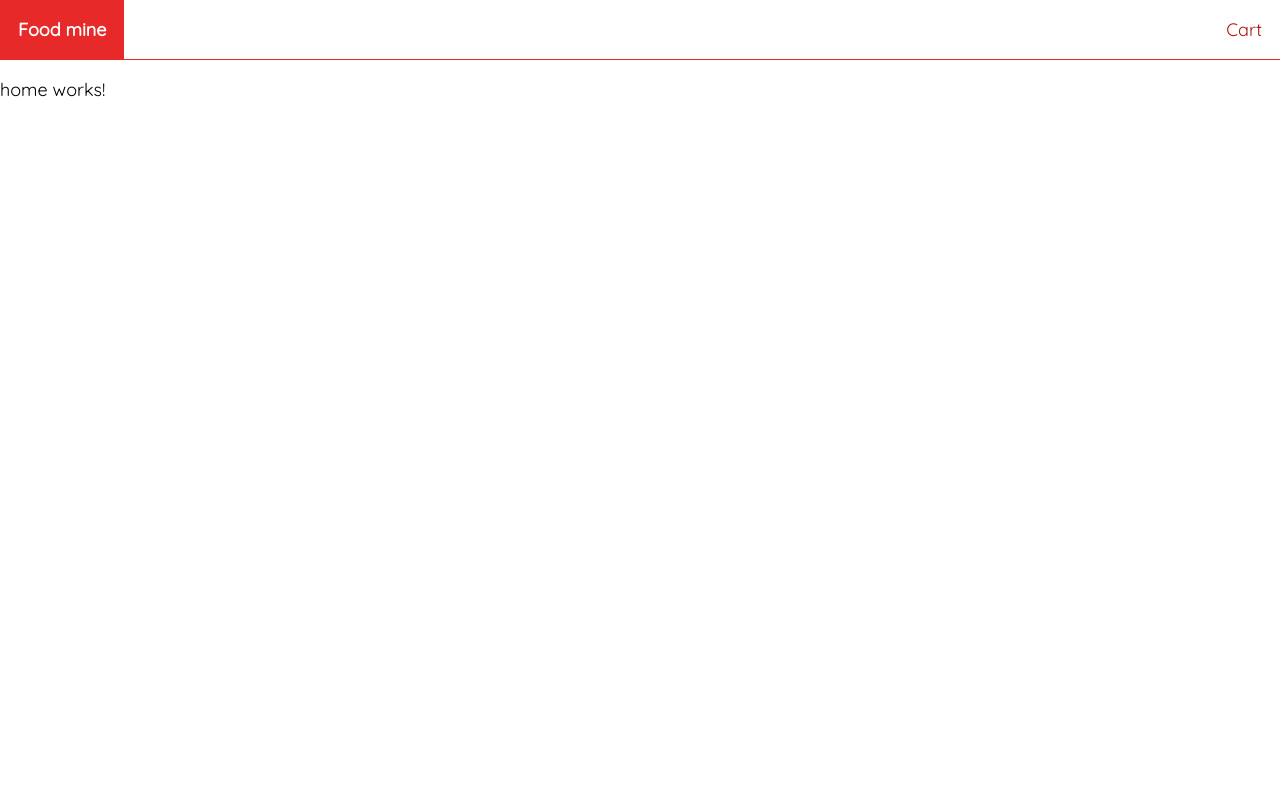
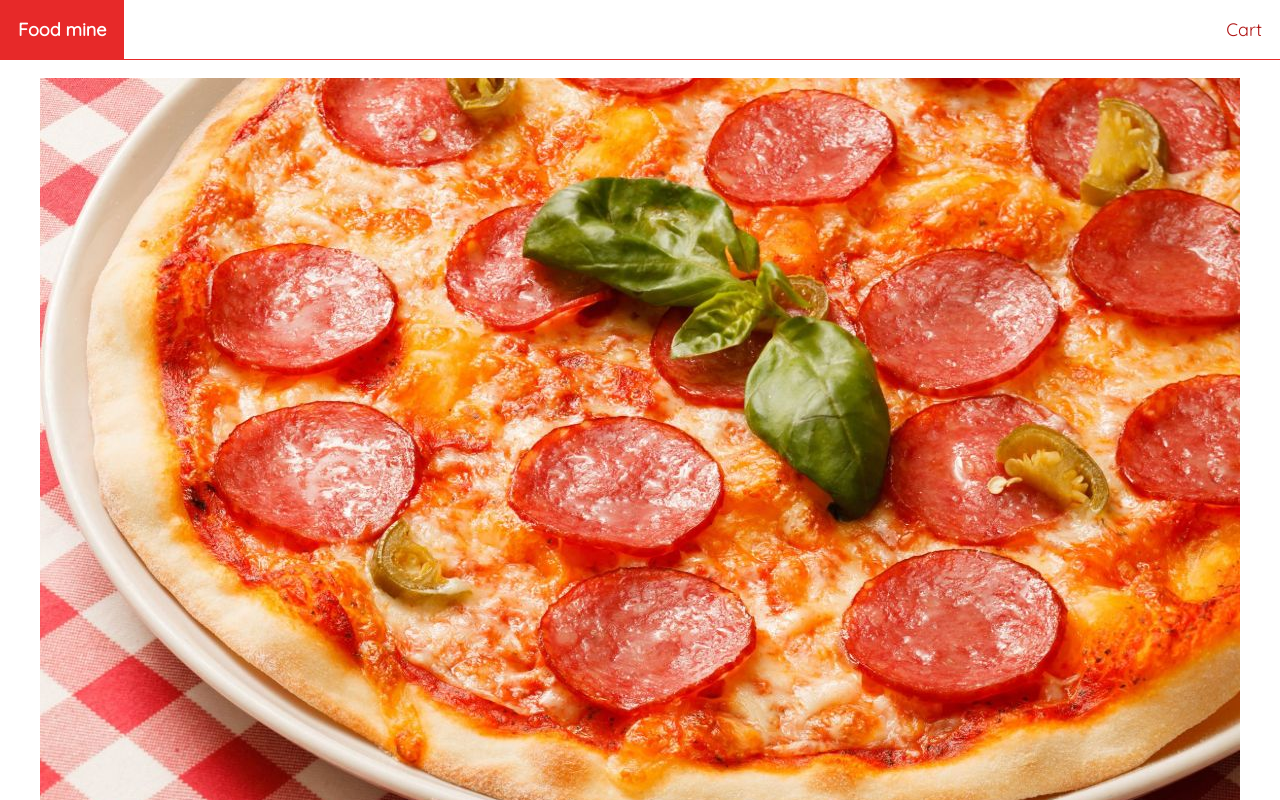
Before and after one commit to rodis00/food-shop, an Angular app: page / in a window 1280 px wide. Shown: the top 800 px of the page. Built offline with nearby package versions, Linux system fonts and the light colour scheme.

Commit message:
display food images in the home component, change images url

```diff
--- a/src/app/home/home.component.html
+++ b/src/app/home/home.component.html
@@ -1 +1,7 @@
-<p>home works!</p>
+<ul>
+  @for(food of foods; track food) {
+  <li>
+    <img src="{{ food }}" alt="" />
+  </li>
+  }
+</ul>
--- a/src/app/services/food/food.service.ts
+++ b/src/app/services/food/food.service.ts
@@ -5,12 +5,12 @@ import { Injectable } from '@angular/core';
 })
 export class FoodService {
   images: String[] = [
-    '/assets/images/food/food-1.jpg',
-    '/assets/images/food/food-2.jpg',
-    '/assets/images/food/food-3.jpg',
-    '/assets/images/food/food-4.jpg',
-    '/assets/images/food/food-5.jpg',
-    '/assets/images/food/food-6.jpg',
+    '/assets/images/foods/food-1.jpg',
+    '/assets/images/foods/food-2.jpg',
+    '/assets/images/foods/food-3.jpg',
+    '/assets/images/foods/food-4.jpg',
+    '/assets/images/foods/food-5.jpg',
+    '/assets/images/foods/food-6.jpg',
   ];
 
   getAll(): String[] {
```
